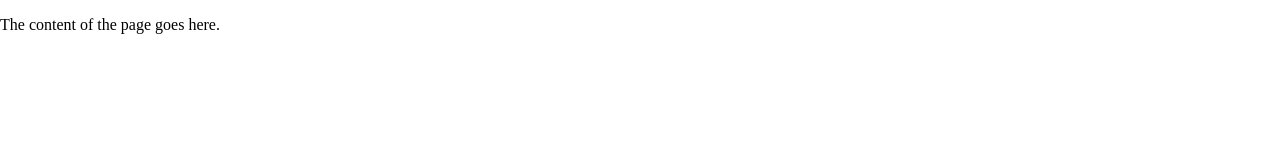
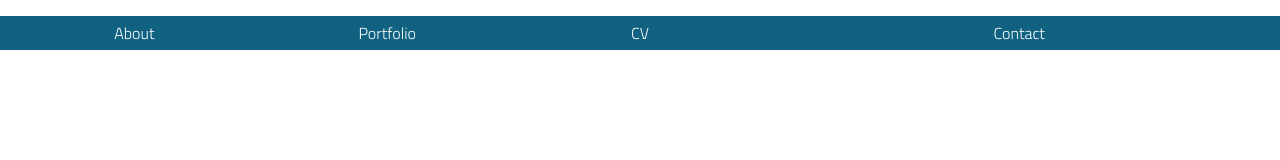
Before and after one commit to AndrewScott85/portfoliov2, a plain HTML site: page index.html in a window 1280 px wide. Drawn offline with Linux system fonts and the light colour scheme.

Commit message:
Added navbar with some basic CSS + default font

```diff
--- a/CSS/styles.css
+++ b/CSS/styles.css
@@ -0,0 +1,46 @@
+@import url('https://fonts.googleapis.com/css2?family=Titillium+Web:wght@300&display=swap');
+* {
+	box-sizing: border-box;
+	font-family: 'Titillium Web', sans-serif;
+}
+
+#navbar {
+	position: sticky;
+	top: 0;
+}
+
+#navbar ul {
+	display: grid;
+	list-style: none;
+	grid-template-columns: 1fr 1fr 1fr 2fr;
+	grid-template-rows: 1fr;
+	padding: 0.5rem;
+	font-size: 1rem;
+	background-color: #116181;
+	justify-items: center;
+}
+
+a {
+	text-decoration: none;
+	color: #ffffff;
+}
+
+#about {
+	grid-column: 1/2;
+	grid-row: 1;
+}
+
+#portfolio {
+	grid-column: 2/3;
+	grid-row: 1;
+}
+
+
+#cv {
+	grid-column: 3/4;
+	grid-row:1;
+}
+
+#contact {
+	grid-column: 4/5;
+	grid-row: 1;
--- a/index.html
+++ b/index.html
@@ -4,10 +4,18 @@
 	<meta charset='UTF-8'>
 	<link href="css/normalize.css" rel="stylesheet">
 	<link href="css/styles.css" rel="stylesheet" >
-	<title>Page Title</title>
+	<title>Portfolio - Andrew Scott </title>
 </head>
 
 <body>
-	<p> The content of the page goes here.</p>
+	<nav id="navbar">
+		<ul>
+			<li id="about"><a href="#">About</li>
+			<li id="portfolio"><a href="#">Portfolio</li>
+			<li id="cv"><a href="#">CV</li>
+			<li id="contact"><a href="#">Contact</li>
+		</ul>
+
+	</nav>
 </body>
 </html>
```
